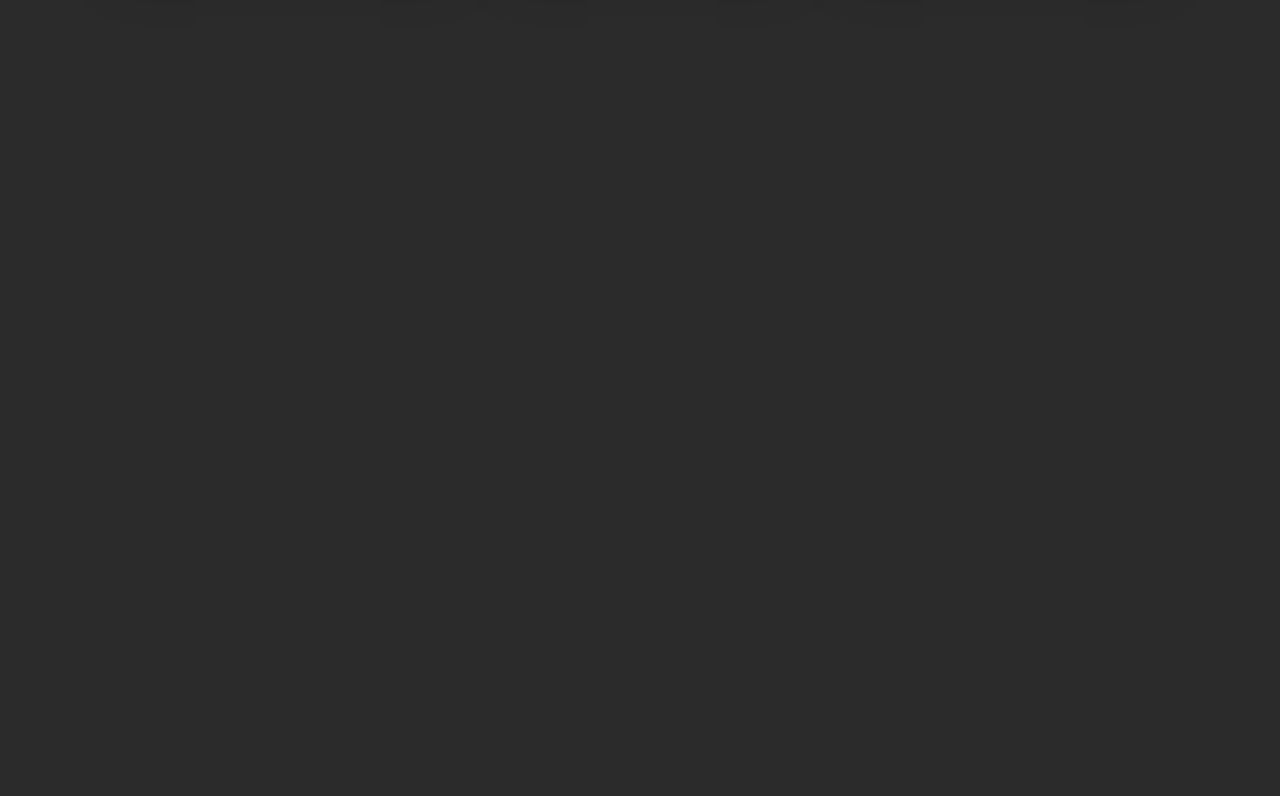
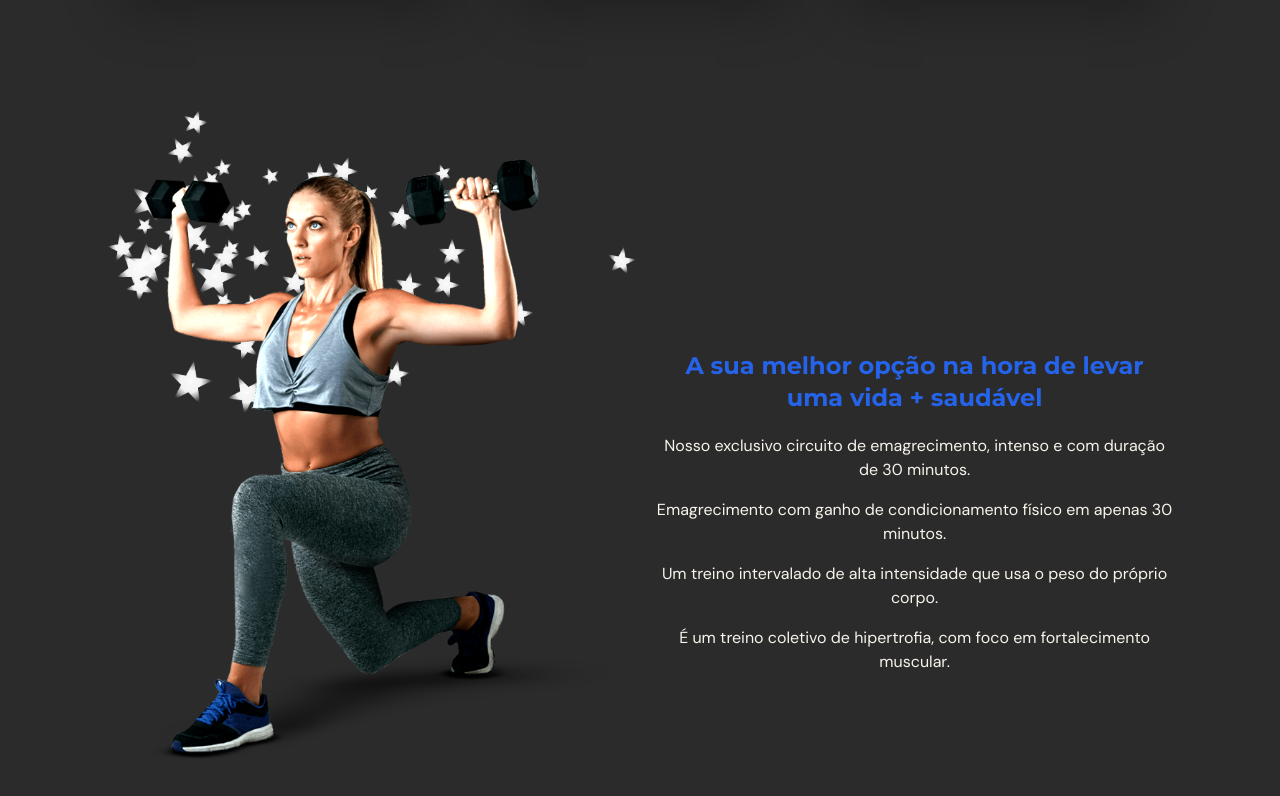
Before and after one commit to dev-marcioreis/health-typescript, a React (Vite) app: page / in a window 1280 px wide. Shown: the part 1326-2122 px from the top of the page. Before the commit the page ends 1600 px from the top, so only its background shows below. Built offline with nearby package versions, Linux system fonts and the light colour scheme.

Commit message:
about section

```diff
--- a/src/scenes/benefits/index.tsx
+++ b/src/scenes/benefits/index.tsx
@@ -3,6 +3,8 @@ import TextHeaders from "@/shared/TextHeaders";
 import { BenefitType, SelectedPage } from "@/shared/types";
 import { motion } from "framer-motion";
 import Benefit from "./Benefit";
+import AboutImg from '@/assets/AboutImg.png'
+import SparklesImg from '@/assets/sparkles.png'
 
 const benefits: Array<BenefitType> = [
     {
@@ -59,6 +61,23 @@ const Benefits = ({ setSelectedPage }: Props) => {
                     <Benefit key={benefit.title} title={benefit.title} description={benefit.description} setSelectedPage={setSelectedPage} />
                 ))}
             </motion.div>
+            <div className="mt-20 items-stretch justify-center gap-5 md:mt-28 md:flex">
+                <div className="relative">
+                    <img src={AboutImg} alt="Aboout image" className="brightness-150" />
+                    <img src={SparklesImg} alt="About image" className="absolute top-0 -z-10 grayscale brightness-150" />
+                </div>
+                <div>
+                    <div className="text-center md:mt-60">
+                        <TextHeaders>A sua melhor opção na hora de levar uma vida + saudável</TextHeaders>
+                        <div className="mt-5 flex flex-col gap-4">
+                            <p>Nosso exclusivo circuito de emagrecimento, intenso e com duração de 30 minutos.</p>
+                            <p>Emagrecimento com ganho de condicionamento físico em apenas 30 minutos.</p>
+                            <p>Um treino intervalado de alta intensidade que usa o peso do próprio corpo.</p>
+                            <p>É um treino coletivo de hipertrofia, com foco em fortalecimento muscular.</p>
+                        </div>
+                    </div>
+                </div>
+            </div>
         </motion.div>
     </section>
   )
--- a/src/shared/TextHeaders.tsx
+++ b/src/shared/TextHeaders.tsx
@@ -5,7 +5,7 @@ type Props = {
 
 const TextHeaders = ({ children }: Props) => {
   return (
-    <h2 className="basis-3/5 font-montserrat text-2xl text-blue-600">
+    <h2 className="basis-3/5 font-montserrat text-2xl text-blue-600 mt-10">
         {children}
     </h2>
   )
--- a/tailwind.config.cjs
+++ b/tailwind.config.cjs
@@ -26,12 +26,6 @@ module.exports = {
         dmsans: ["DM Sans", "sans-serif"],
         montserrat: ["Montserrat", "sans-serif"]
       },
-      content: {
-        evolvetex: "url('./assets/text.png')",
-        abstractwaves: "url('./assets/waves.png')",
-        sparkles: "url('./assets/sparkles.png')",
-        circles: "url('./assets/circles.png')",
-      },
     },
     screens: {
       xs: "480px",
```
Also changed, not shown: src/assets/aboutImg.png (added).
